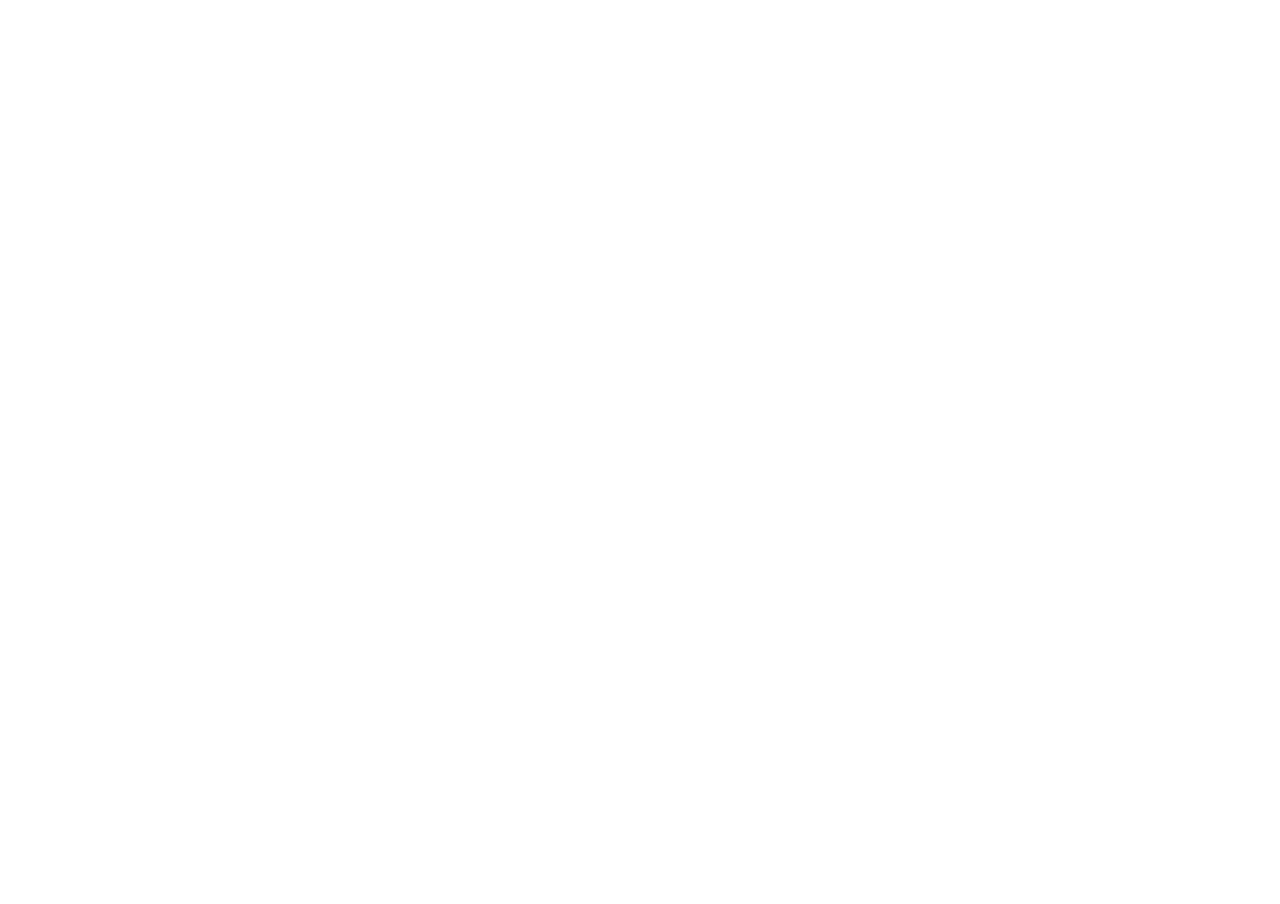
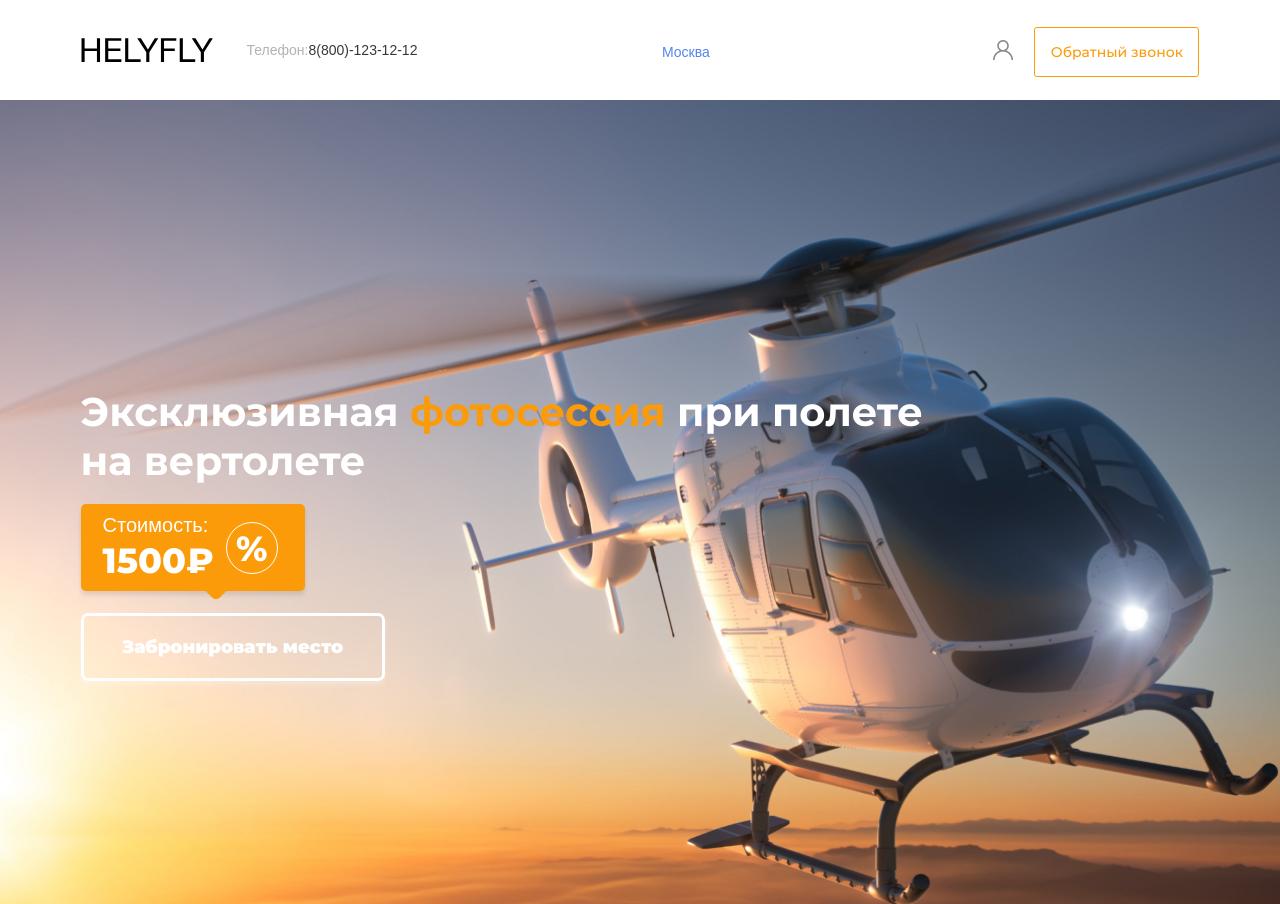
Before and after one commit to YuryDemidov/Helyfly, a website: page source/index.html in a window 1280 px wide. Shown: the top 904 px of the page. Before the commit the page ends 800 px from the top, so only its background shows below. Drawn offline with nearby package versions, Linux system fonts and the light colour scheme; files that its build step writes are made by us from their sources; a web font is replaced by a local one.

Commit message:
First screen

```diff
--- a/source/index.html
+++ b/source/index.html
@@ -1,5 +1,5 @@
 <!DOCTYPE html>
-<html>
+<html lang="ru">
 <head>
   <meta charset="utf-8">
   <title>Helifly</title>
@@ -9,6 +9,39 @@
   <link rel="icon" href="images/favicon--32.png" sizes="32x32" type="image/png">
 </head>
 <body>
+  <header class="page-header">
+    <div class="page-header__left-column">
+      <a class="page-header__home-link">
+        <span class="visually-hidden">Helifly</span>
+        <img class="page-header__logo" src="images/svg/logo.svg" alt="Логотип компании Helifly">
+      </a>
+      <span class="page-header__phone-text">Телефон:</span><a class="page-header__phone-number" href="tel:88001231212">8(800)-123-12-12</a>
+    </div>
+    <div class="page-header__central-column">
+      <button class="page-header__change-city" type="button">Москва</button>
+    </div>
+    <div class="page-header__right-column">
+      <a class="page-header__account" title="Личный кабинет"><span class="visually-hidden">Войти</span></a>
+      <button class="button page-header__back-call" type="button">Обратный звонок</button>
+    </div>
+  </header>
+  <main class="page-content">
+    <section class="first-screen">
+      <div class="first-screen__wrapper">
+        <div class="first-screen__container">
+          <h1 class="first-screen__heading">Эксклюзивная <span class="first-screen__highlight">фотосессия</span> при&nbsp;полете на&nbsp;вертолете</h1>
+          <div class="first-screen__sale sale">
+            <p class="sale__text">Стоимость:<br>
+            <b class="sale__amount">1500&#x20bd;</b></p>
+            <div class="sale__percent-symbol">%</div>
+          </div>
+          <button class="first-screen__button" type="button">Забронировать место</button>
+        </div>
+      </div>
+    </section>
+  </main>
+  <footer class="page-footer">
 
+  </footer>
 </body>
 </html>
--- a/source/sass/base.scss
+++ b/source/sass/base.scss
@@ -46,8 +46,10 @@
 body {
   min-width: $mobile-width;
 
+  font-style: normal;
+  font-weight: normal;
+  font-size: 16px;
+  line-height: 1.5;
   font-family: $standart-font;
-  font-size: 16px;
-  font-weight: normal;
   color: $main-text-color;
 }
--- /dev/null
+++ b/source/sass/blocks/first-screen.scss
@@ -0,0 +1,92 @@
+.first-screen {
+
+  color: $bright-color;
+
+  background-color: #4d5b77;
+  background-image: url("../images/main-bg--mobile.jpg");
+  background-position: center;
+  background-repeat: no-repeat;
+  background-size: cover;
+
+  &__wrapper {
+    padding: 0 4.5%;
+    padding-top: 120px;
+    padding-bottom: 155px;
+  }
+
+  &__container {
+    display: flex;
+    flex-direction: column;
+  }
+
+  &__heading {
+    margin-bottom: 34px;
+
+    line-height: 39px;
+  }
+
+  &__highlight {
+    color: $accent-color;
+  }
+
+  &__sale {
+    margin-bottom: 22px;
+  }
+
+  &__button {
+    width: 275px;
+    height: 68px;
+    padding: 10px;
+
+    font-weight: 900;
+    color: $bright-color;
+
+    background-color: transparent;
+    border: 3px solid $bright-color;
+    box-shadow: 0 4px 4px rgba(255, 255, 255, 0.25);
+    border-radius: 7px;
+
+    &:hover {
+      color: $accent-color;
+
+      border-color: $accent-color;
+
+      cursor: pointer;
+    }
+  }
+}
+
+@media (min-width: $tablet-width) {
+  .first-screen {
+    background-image: url("../images/main-bg--tablet.jpg");
+
+    &__wrapper {
+      padding: 260px 3%;
+    }
+
+    &__heading {
+      margin-bottom: 19px;
+
+      font-size: 40px;
+      line-height: 49px;
+    }
+
+    &__button {
+      width: 304px;
+
+      font-size: 18px;
+    }
+  }
+}
+
+@media (min-width: $desktop-width) {
+  .first-screen {
+    background-image: url("../images/main-bg--desktop.jpg");
+
+    &__wrapper {
+      max-width: $desktop-width;
+      margin: 0 auto;
+      padding: 260px 2%;
+    }
+  }
+}
--- /dev/null
+++ b/source/sass/blocks/page-footer.scss
@@ -0,0 +1,3 @@
+.page-footer {
+  min-height: 100px;
+}
--- /dev/null
+++ b/source/sass/blocks/page-header.scss
@@ -0,0 +1,125 @@
+.page-header {
+  display: flex;
+  justify-content: space-between;
+  align-items: center;
+  max-width: $desktop-width;
+  min-height: 60px;
+  margin: 0 auto;
+  padding: 0 4.5%;
+  padding-top: 5px;
+
+  font-size: 14px;
+  line-height: 17px;
+
+  &__home-link {
+    display: inline-block;
+    vertical-align: middle;
+  }
+
+  &__logo {
+    width: calc(68px + 5vw);
+  }
+
+  &__phone-text {
+    display: none;
+
+    color: $dim-color;
+  }
+
+  &__phone-number {
+    display: none;
+
+    color: currentColor;
+    text-decoration: none;
+
+    &:hover {
+      color: #000000;
+    }
+  }
+
+  &__change-city {
+    margin-right: 35px;
+
+    color: $link-color;
+
+    background: none;
+    border: none;
+
+    &:hover {
+      color: $link-color-hover;
+
+      cursor: pointer;
+    }
+  }
+
+  &__right-column {
+    display: flex;
+    align-items: center;
+  }
+
+  &__account {
+    display: block;
+    width: 25px;
+    height: 25px;
+
+    background-image: url("../images/icons-sprite.png");
+    background-position: -153px -8px;
+    background-repeat: no-repeat;
+
+    cursor: pointer;
+  }
+
+  &__back-call {
+    display: none;
+    width: 165px;
+    height: 50px;
+    margin-left: 20px;
+    padding: 5px 15px;
+
+    font-weight: 500;
+    color: $accent-color;
+
+    background: none;
+    border: 1px solid $accent-color;
+    border-radius: 3px;
+
+    &:hover {
+      color: $bright-color;
+
+      background-color: $accent-color;
+
+      cursor: pointer;
+    }
+  }
+}
+
+@media (min-width: $tablet-width) {
+  .page-header {
+    min-height: 100px;
+    padding: 0 2%;
+    padding-top: 27px;
+    padding-bottom: 23px;
+
+    &__home-link {
+      margin-right: 30px;
+    }
+
+    &__phone-number,
+    &__phone-text {
+      display: inline;
+    }
+
+    // На макете эти элементы не отрисованы,
+    // их можно удалить этим правилом,
+    // но с точки зрения UI, думаю, стоит оставить
+    //
+    // &__change-city,
+    // &__account {
+    //   display: none;
+    // }
+
+    &__back-call {
+      display: block;
+    }
+  }
+}
--- /dev/null
+++ b/source/sass/blocks/sale.scss
@@ -0,0 +1,91 @@
+.sale {
+  position: relative;
+
+  align-self: flex-start;
+  display: flex;
+  justify-content: space-between;
+  align-items: center;
+  min-width: 200px;
+  padding: 8px 16px;
+
+  background-color: $accent-color;
+  border-radius: 5px;
+  box-shadow: 0 4px 4px rgba(0, 0, 0, 0.1);
+
+  &::before {
+    content: "";
+    position: absolute;
+    bottom: 0;
+    left: 95px;
+    z-index: 0;
+
+    width: 50px;
+    height: 50px;
+
+    background-color: $accent-color;
+    border-radius: 5px;
+
+    transform: rotate(45deg);
+  }
+
+  &__text {
+    z-index: 1;
+
+    margin: 0;
+
+    font-size: 18px;
+    line-height: 1.3;
+  }
+
+  &__amount {
+    font-weight: 800;
+    font-size: 30px;
+  }
+
+  &__percent-symbol {
+    z-index: 2;
+
+    width: 47px;
+    height: 47px;
+
+    text-align: center;
+    font-weight: 800;
+    font-size: 30px;
+
+    border: 1px solid $bright-color;
+    border-radius: 50%;
+  }
+}
+
+@media (min-width: $tablet-width) {
+  .sale {
+    min-width: 224px;
+    padding: 8px 22px;
+
+    &::before {
+      left: 110px;
+    }
+
+    &__text {
+      font-size: 20px;
+    }
+
+    &__amount {
+      font-size: 35px;
+    }
+
+    &__percent-symbol {
+      width: 52px;
+      height: 52px;
+      margin-right: 5px;
+
+      font-size: 35px;
+    }
+  }
+}
+
+@media (min-width: $desktop-width) {
+  .sale {
+
+  }
+}
--- a/source/sass/style.scss
+++ b/source/sass/style.scss
@@ -5,3 +5,8 @@
 
 @import "visually-hidden.scss";
 @import "border-box.scss";
+
+@import "blocks/page-header.scss";
+@import "blocks/first-screen.scss";
+@import "blocks/page-footer.scss";
+@import "blocks/sale.scss";
--- a/source/sass/variables.scss
+++ b/source/sass/variables.scss
@@ -8,6 +8,7 @@ $desktop-width: 1170px;
 
 $main-text-color: #37373f;
 $link-color: #5286ec;
+$link-color-hover: #e47300;
 $bright-color: #ffffff;
 $accent-color: #fc9b09;
 $dim-color: #b3b3b3;
```
Also changed, not shown: gulpfile.js (+7 -7 lines), source/images/main-bg--desktop.jpg (renamed from source/images/main-bg.jpg), source/images/main-bg--mobile.jpg (added), source/images/main-bg--tablet.jpg (added).
